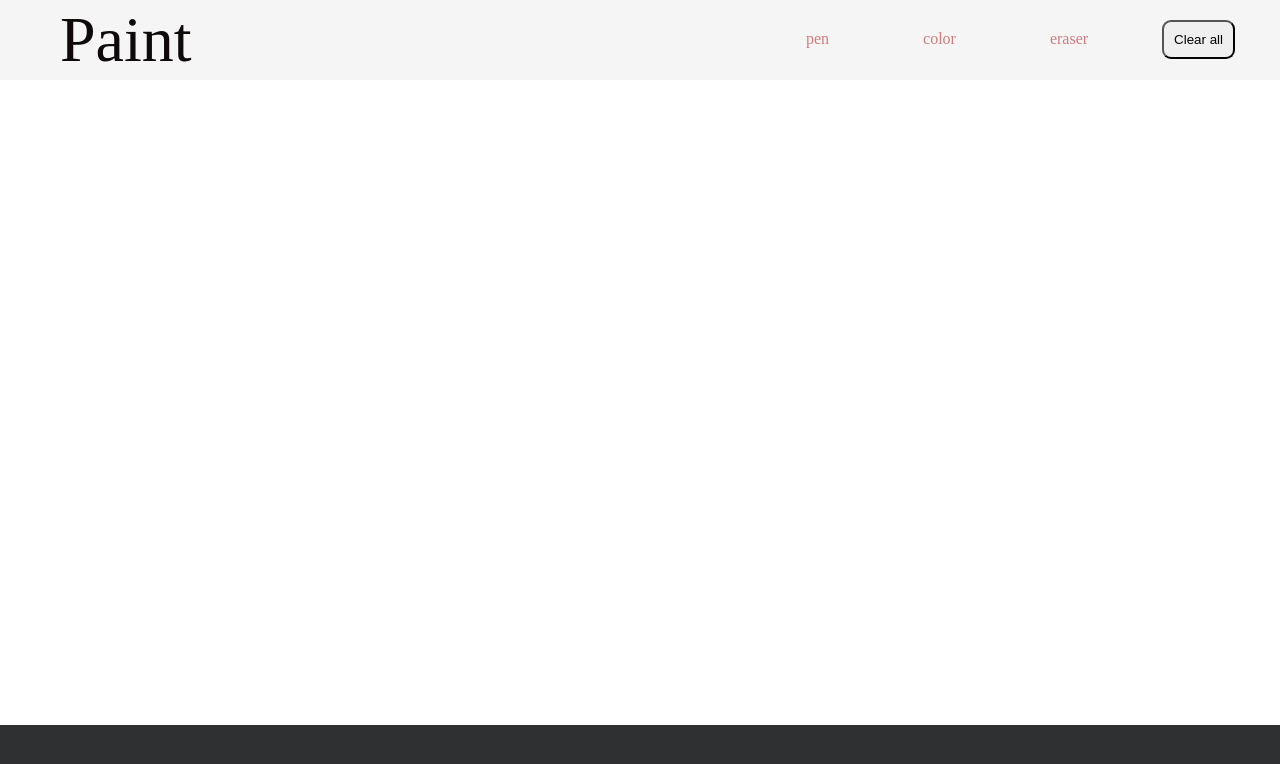
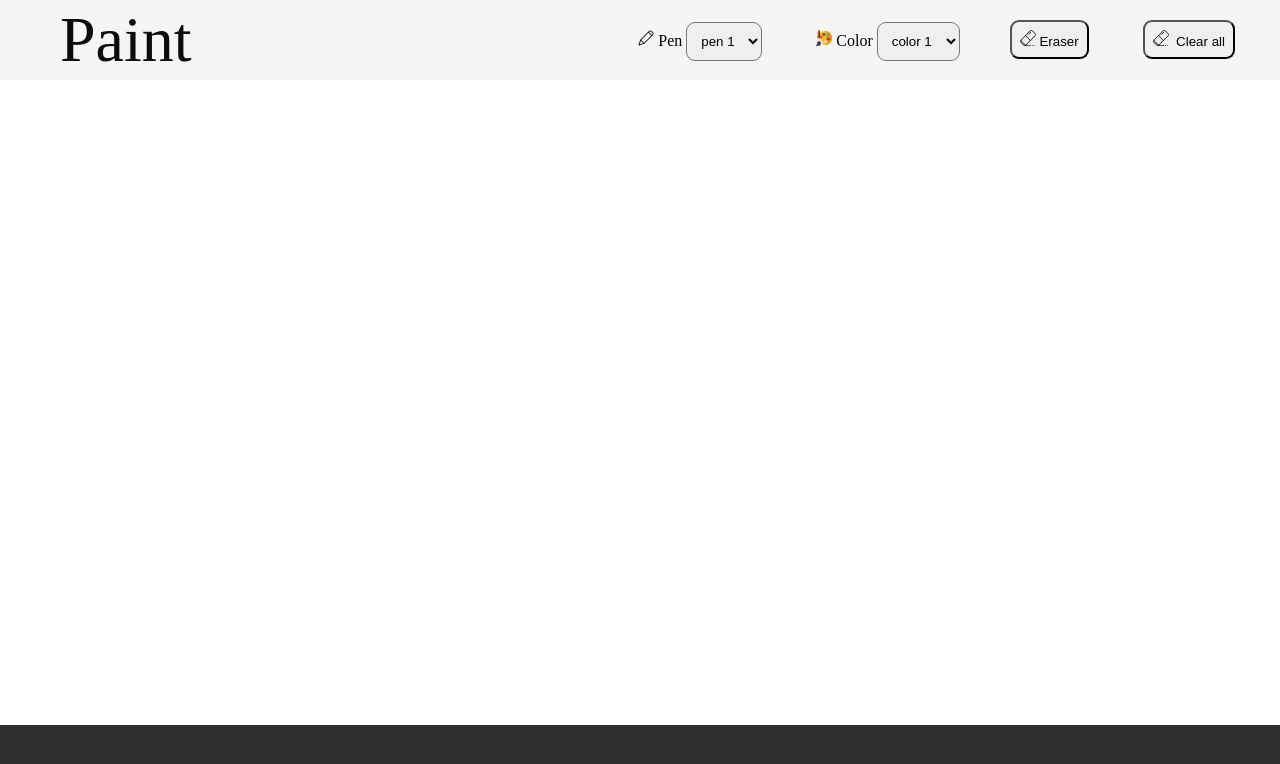
Before and after one commit to tron01/paint.io, a plain HTML site: page index.html in a window 1280 px wide. Drawn offline with Linux system fonts and the light colour scheme.

Commit message:
tools style added

```diff
--- a/index.html
+++ b/index.html
@@ -24,10 +24,24 @@
 
 
                 <ul>
-                    <li><a href="">pen</a></li>
-                    <li><a href="">color</a></li>
-                    <li><a href="">eraser</a></li>
-                    <li><button class="btn" onclick="Clear_all()">Clear all</button></li>
+                    <li>
+                        <label for="pen" id="penl">&nbsp;Pen</label>
+                        <select name="" id="pen">
+                            <option class="opt" value=""> pen 1</option>
+                            <option class="opt" value=""> pen 2</option>
+                            <option class="opt" value=""> pen 3</option>
+                        </select>
+
+                    </li>
+                    <li>
+                        <label for="color" id="colorl">&nbsp;Color</label>
+                        <select name="" id="color">
+                            <option class="opt" value=""> color 1</option>
+                            <option class="opt" value=""> color 2</option>
+                            <option class="opt" value=""> color 3</option>
+                        </select>
+                    <li><button class="btn" id="Eraser">&nbsp;Eraser</button></li>
+                    <li><button class="btn" id="Eraser" onclick="Clear_all()"> &nbsp;Clear all</button></li>
                 </ul>
             </div>
         </nav><br>
--- a/style.css
+++ b/style.css
@@ -3,6 +3,34 @@
 
 }
 
+#Eraser::before {
+    content: url('eraser.png');
+}
+
+#penl::before {
+    content: url('pen.png');
+}
+
+#colorl::before {
+    content: url('color.png');
+}
+
+#pen {
+    padding: 10px;
+    border-radius: 9px;
+    cursor: pointer;
+}
+
+.opt {
+    padding: 10px;
+    border-radius: 9px;
+}
+
+#color {
+    padding: 10px;
+    border-radius: 9px;
+    cursor: pointer;
+}
 
 
 #canvas {
@@ -69,16 +97,10 @@ ul li {
     margin: 0 5px;
 }
 
-ul li a {
-    padding: 10px 20px;
-    border-radius: 9px;
-    color: rgb(207, 124, 124);
-}
-
 
 
 .btn {
-    padding: 10px;
+    padding: 8px;
     border-radius: 9px;
     cursor: pointer;
 }
```
Also changed, not shown: color.png (added), eraser.png (added).
